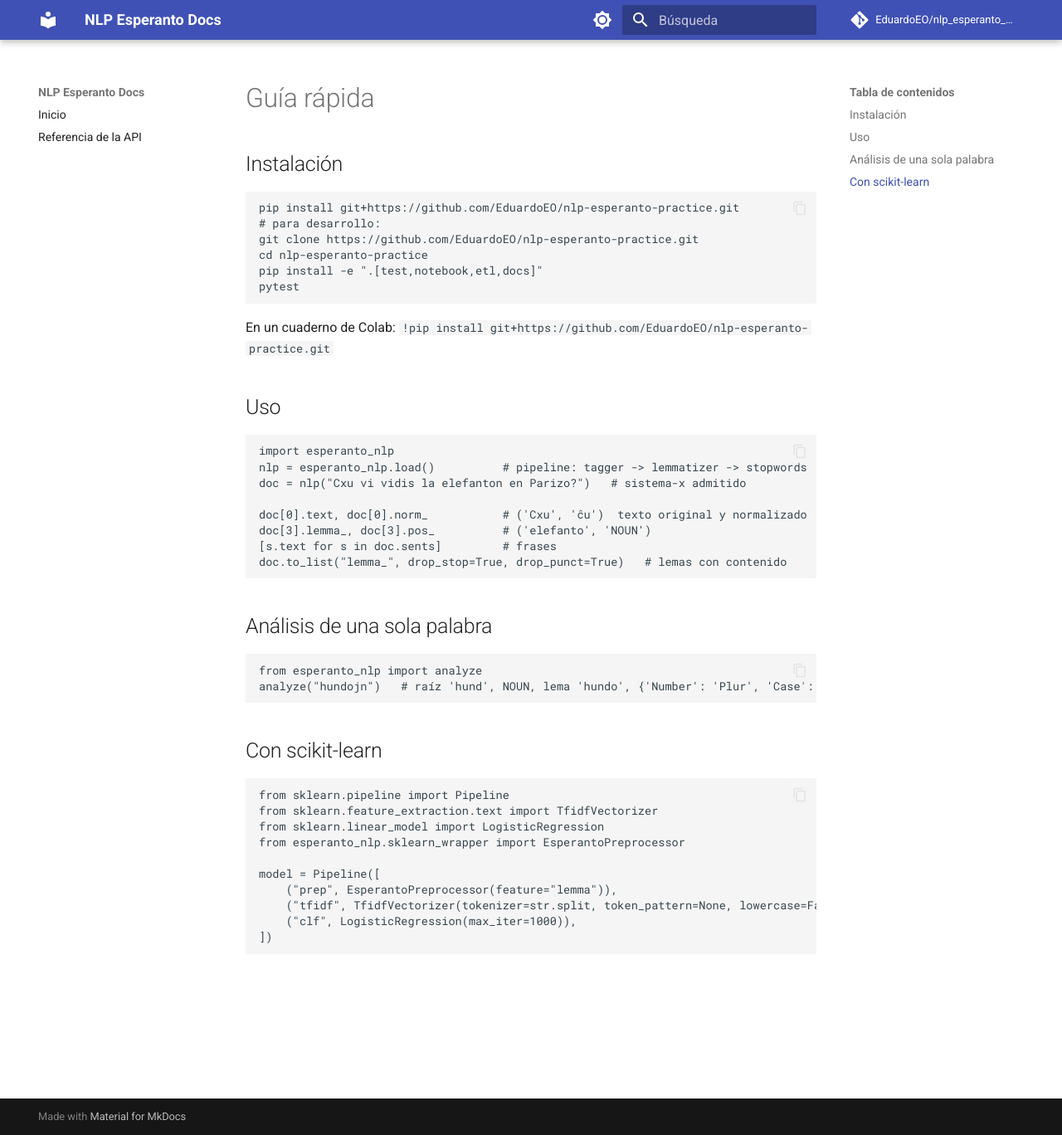
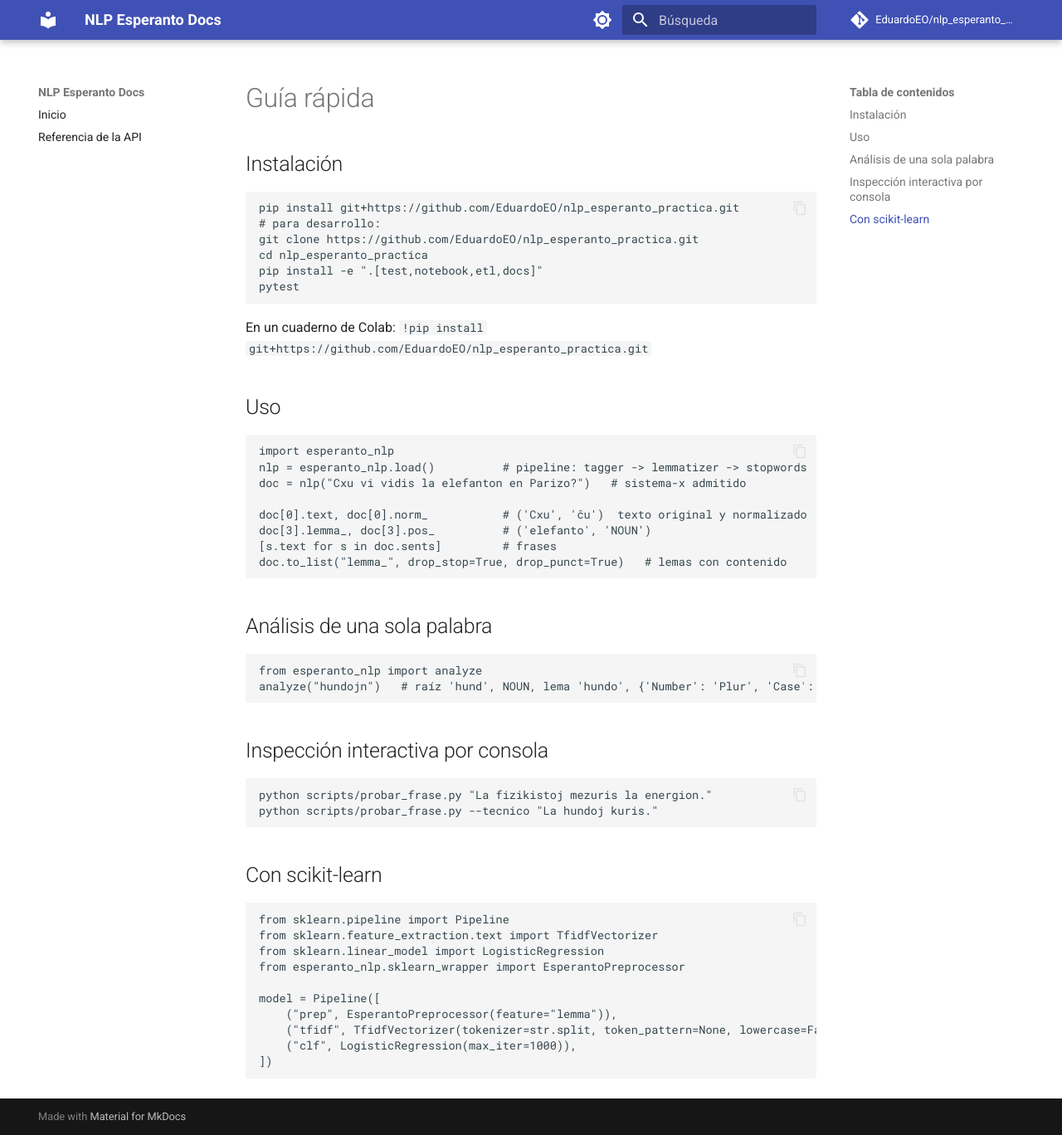
Before and after one commit to EduardoEO/nlp-esperanto-practice, an MkDocs documentation site: the page built from docs/guia-rapida.md, in a window 1280 px wide and 1368 px high. Shown: the whole window at 83% size. Built offline with MkDocs 1.6.1 and Material for MkDocs 9.7.7, drawn with Linux system fonts in a browser that asks for light colours; comment, search, counter and statistics services are not loaded.

Commit message:
docs(docs): actualizar la documentación para la fase 2

````diff
--- a/docs/guia-rapida.md
+++ b/docs/guia-rapida.md
@@ -3,15 +3,15 @@
 ## Instalación
 
 ```bash
-pip install git+https://github.com/EduardoEO/nlp-esperanto-practice.git
+pip install git+https://github.com/EduardoEO/nlp_esperanto_practica.git
 # para desarrollo:
-git clone https://github.com/EduardoEO/nlp-esperanto-practice.git
-cd nlp-esperanto-practice
+git clone https://github.com/EduardoEO/nlp_esperanto_practica.git
+cd nlp_esperanto_practica
 pip install -e ".[test,notebook,etl,docs]"
 pytest
 ```
 
-En un cuaderno de Colab: `!pip install git+https://github.com/EduardoEO/nlp-esperanto-practice.git`
+En un cuaderno de Colab: `!pip install git+https://github.com/EduardoEO/nlp_esperanto_practica.git`
 
 ## Uso
 
@@ -33,6 +33,13 @@ from esperanto_nlp import analyze
 analyze("hundojn")   # raíz 'hund', NOUN, lema 'hundo', {'Number': 'Plur', 'Case': 'Acc'}
 ```
 
+## Inspección interactiva por consola
+
+```bash
+python scripts/probar_frase.py "La fizikistoj mezuris la energion."
+python scripts/probar_frase.py --tecnico "La hundoj kuris."
+```
+
 ## Con scikit-learn
 
 ```python
````
Also changed, not shown: docs/api.md (+6 -2 lines), docs/gramatica.md (+4 -4 lines).
